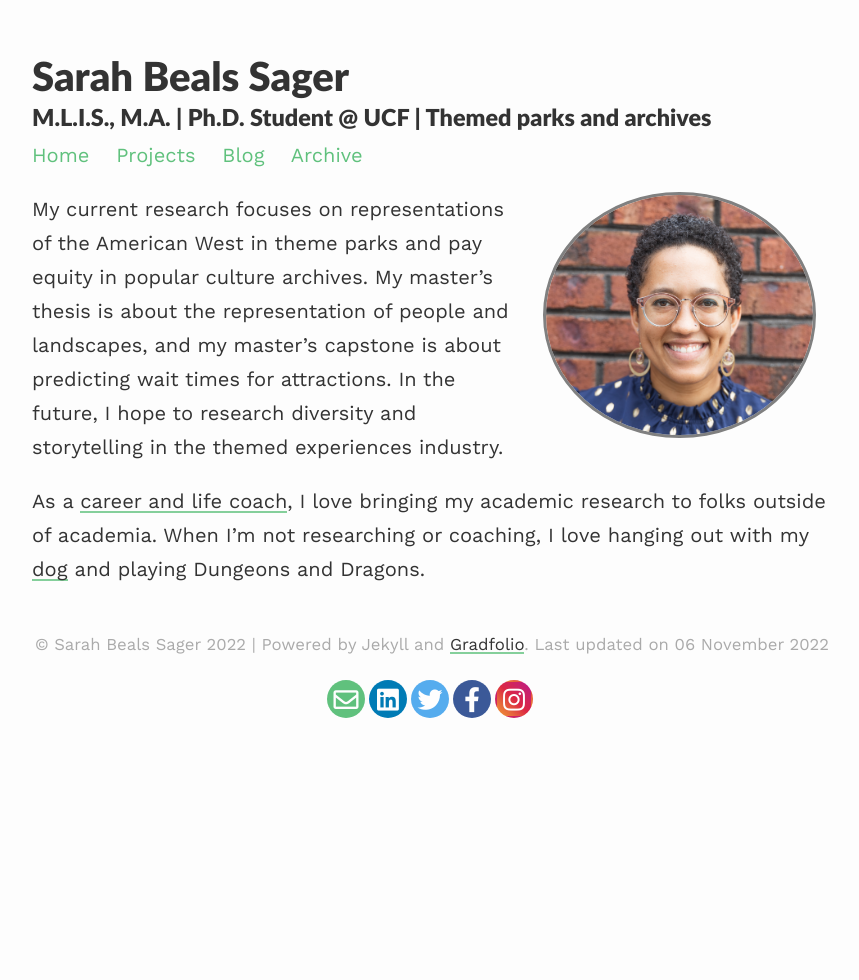
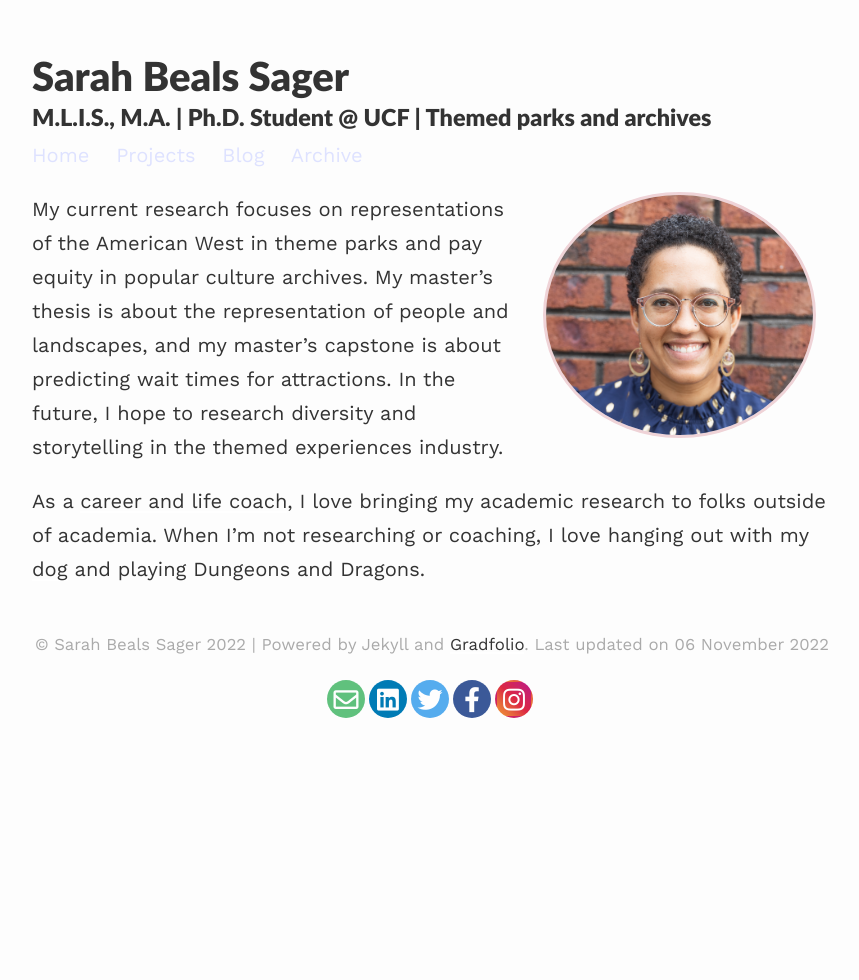
Before and after one commit to ThatGryffindork/gradfolio2022, a Jekyll site: the page built from index.md, in a window 1280 px wide. Shown: the whole page, without its empty margins (208-1067 px from the left). Built offline with Jekyll 4.4.1, drawn with Linux system fonts in a browser that asks for light colours; nearby versions of some CDN libraries.

Commit message:
Update variables.scss

```diff
--- a/assets/css/_sass/variables.scss
+++ b/assets/css/_sass/variables.scss
@@ -5,10 +5,10 @@
 $base-line-height: 1.7;
 
 $spacing-unit:     30px;
-$light-gray: gray;
-$text-color:       #333;
-$background-color: #fdfdfd;
-$brand-color:      #60c17d;
+$light-gray: #efd3d7;
+$text-color:       #feeafa;
+$background-color: #8e9aaf;
+$brand-color:      #dee2ff;
 
 // Color scheme for light
 $body-bg: #fdfdfd;
```
